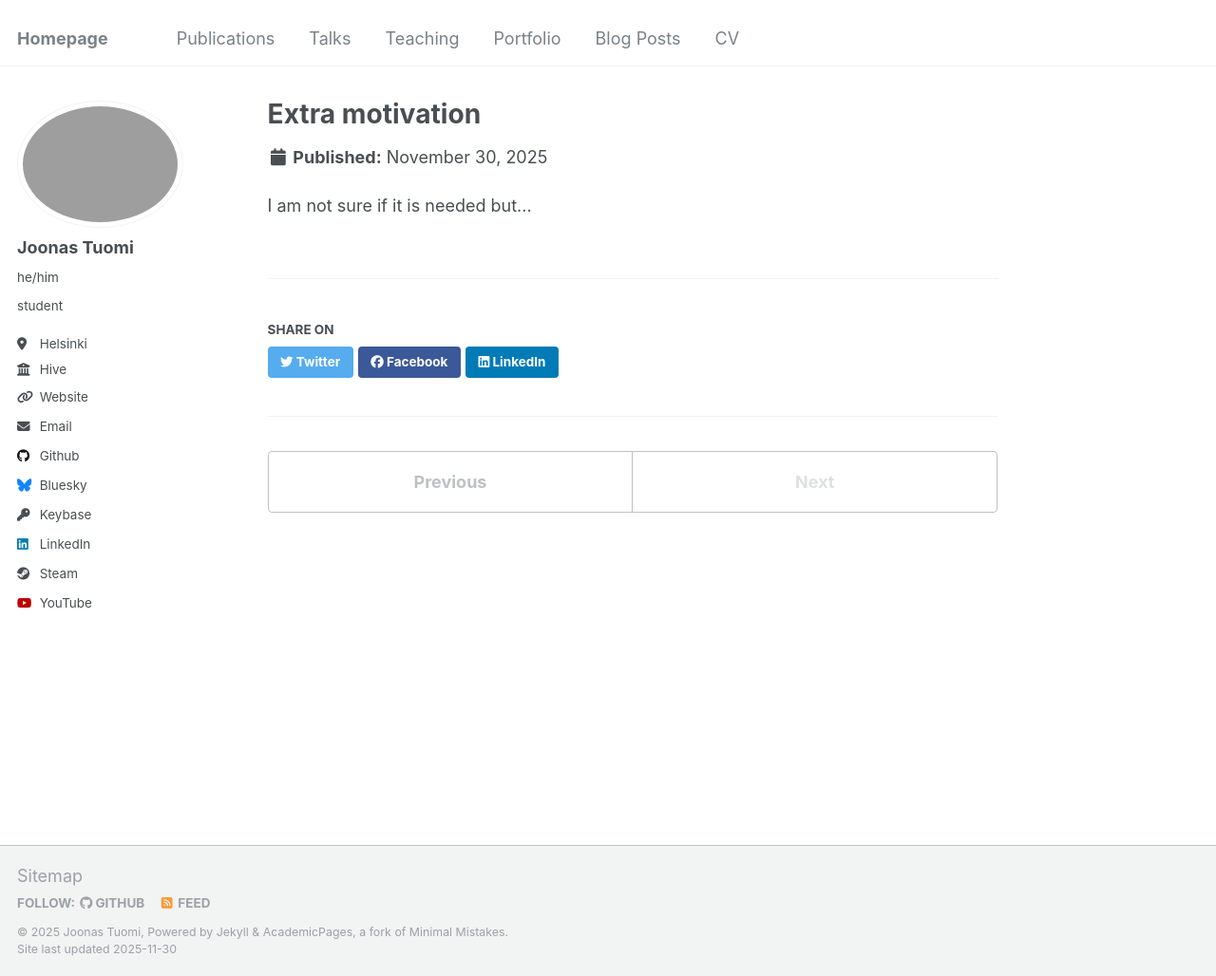
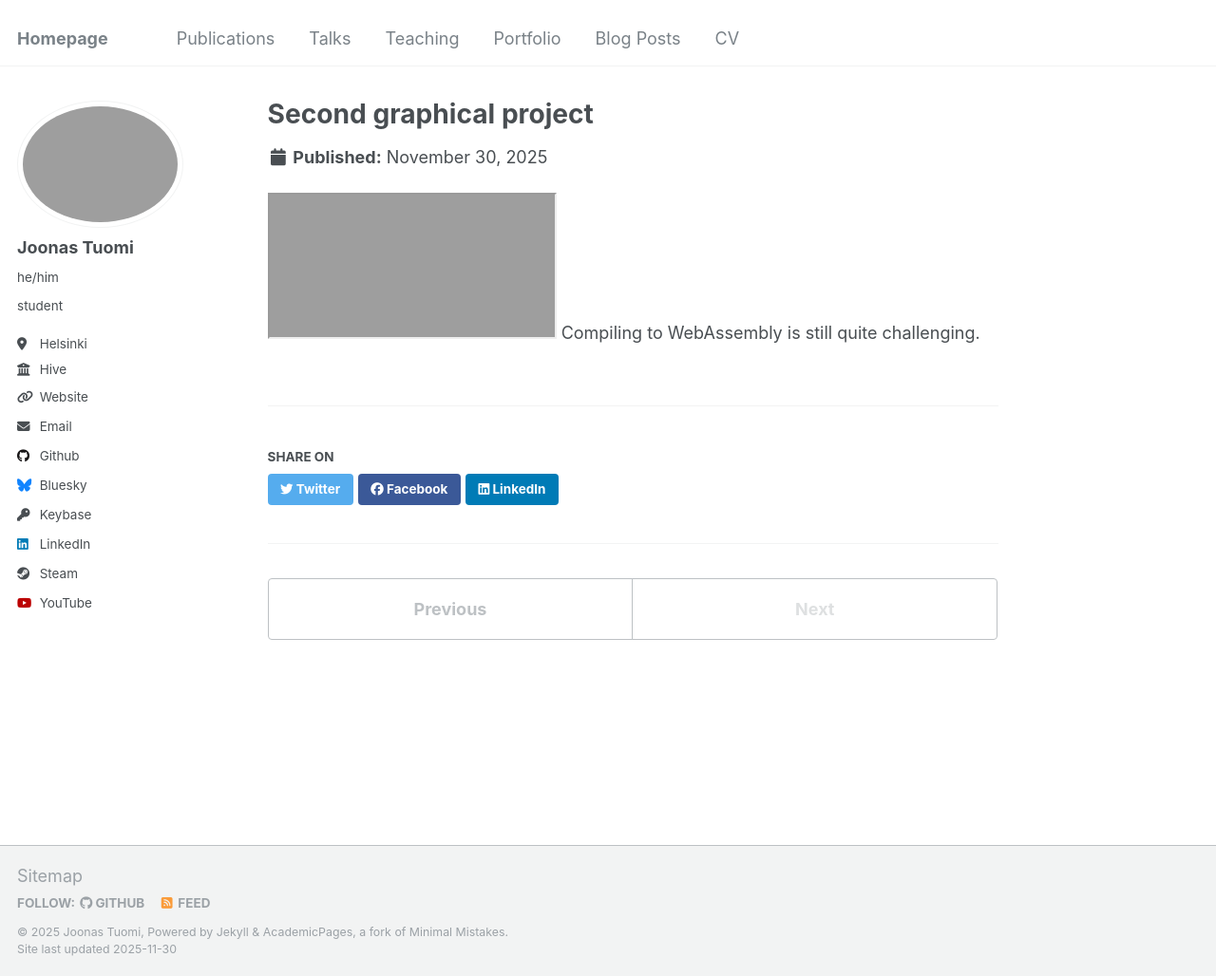
Before and after one commit to jotuel/jotuel.github.io, a Jekyll site: the page built from _portfolio/portfolio-2.html, in a window 1280 px wide and 1028 px high. Shown: the whole window at 95% size. Built offline with Jekyll 4.4.1, drawn with Linux system fonts in a browser that asks for light colours.

Commit message:
Retrying the whole miniRT WASM thing

```diff
--- a/_portfolio/portfolio-2.html
+++ b/_portfolio/portfolio-2.html
@@ -1,7 +1,8 @@
 ---
-title: "Extra motivation"
-excerpt: "Short description of portfolio item number 2 <br/><img src='/images/500x300.png'>"
+title: "Second graphical project"
+excerpt: "Raytracing project done with C during Hive studies <br/><img src='/images/minirt.png'>"
 collection: portfolio
 ---
 
-I am not sure if it is needed but...
+<iframe src="https://joonastuomi.me/minirt"></iframe>
+Compiling to WebAssembly is still quite challenging.
```
